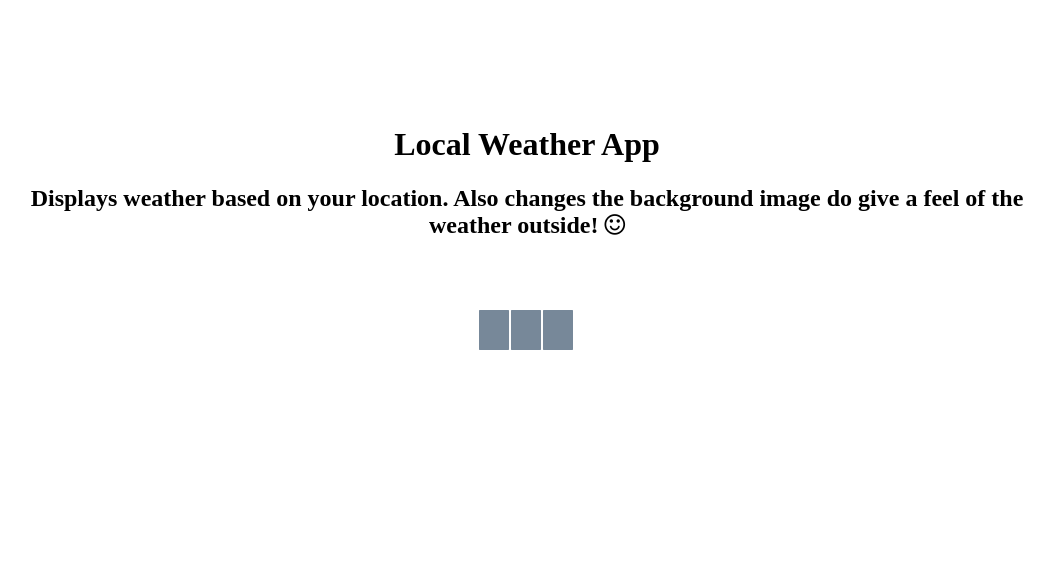
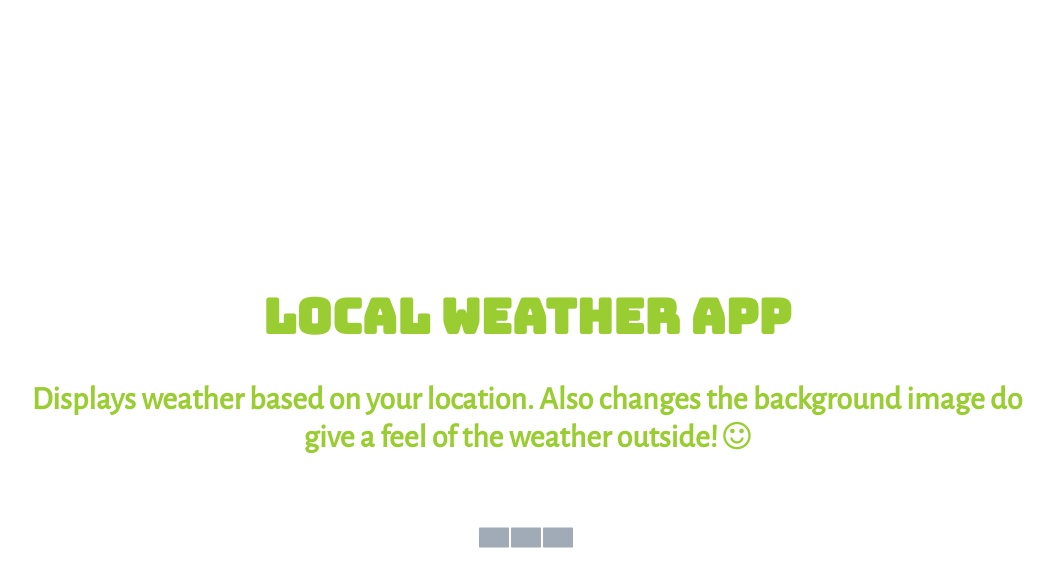
Before and after one commit to nikunj2503/Local-Weather, a plain HTML site: page index.html in a window 1280 px wide. Shown: the whole page, without its empty margins (113-1167 px from the left). Drawn offline with nearby package versions, Linux system fonts and the light colour scheme; a web font is replaced by a local one.

Commit message:
Updating site.css code

```diff
--- a/site.css
+++ b/site.css
@@ -2,11 +2,22 @@
 
     width:80%;
     text-align: center;
-    margin: 10% auto;
+    position:absolute;
+    left: 0;
+    right: 0;
+    margin-left:auto;
+    margin-right:auto;
+    top:50%;
+    transform: translateY(-50%);
+    color:#9ACD32;
 }
 
 .weatherContainer{
     margin-top: 5%;
+}
+
+.weatherIcon img {
+    height:120px;
 }
 
 .temperature {
@@ -22,8 +33,24 @@
 }
 
 .btn {
-    padding: 20px 15px;
+    padding: 10px 15px;
     margin-right:2px;
     border-radius:2%;
     background-color:lightslategray;
+    opacity:0.7;
 }
+
+h1 {
+    font-family: 'Bungee', cursive;
+    font-size: 3em;
+}
+
+h2 {
+    font-family: 'Alegreya Sans', sans-serif;
+    font-size: 2em;
+}
+
+p {
+    font-family: 'Alegreya Sans', sans-serif;
+    font-size: 2em;
+}
```
